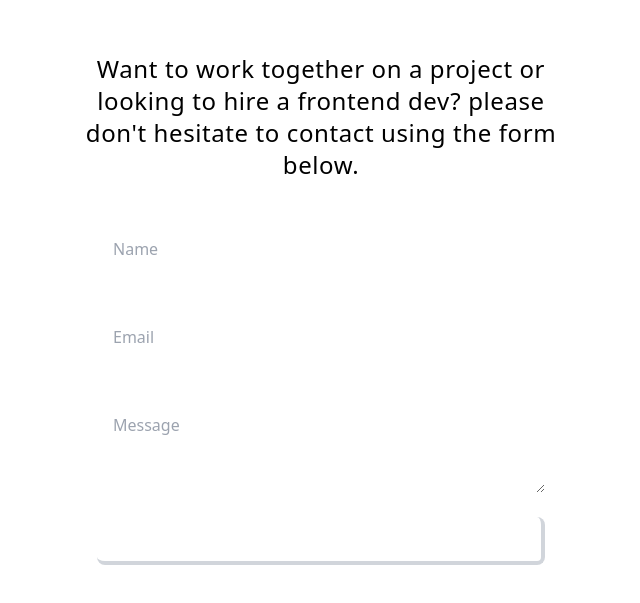
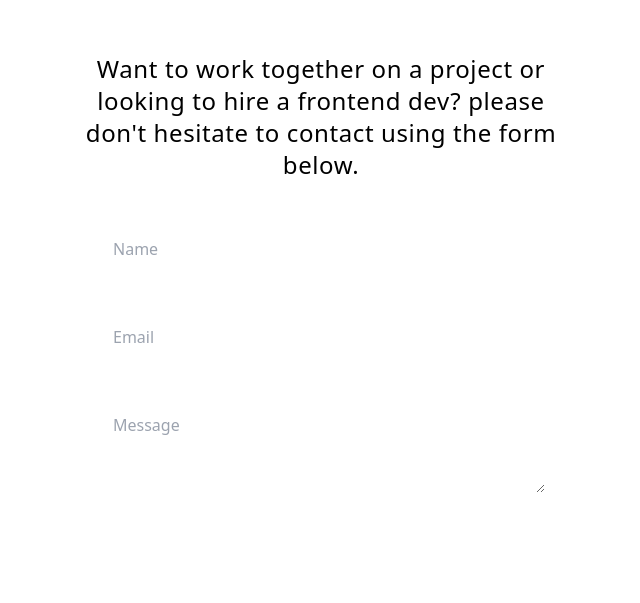
Before and after one commit to skystanoyevitch/sky-portfolio, a React (Create React App) app: page / in a window 1280 px wide. Shown: the part 2380-2983 px from the top of the page, without its empty margins (319-959 px from the left). Built offline with nearby package versions, Linux system fonts and the light colour scheme.

Commit message:
removed border and added hover effect

```diff
--- a/src/Pages/Home/Components/ContactComponent.jsx
+++ b/src/Pages/Home/Components/ContactComponent.jsx
@@ -116,7 +116,7 @@ function ContactComponent() {
 						<button
 							type="submit"
 							value="submit"
-							className="md:py-2 w-full text-lg text-white font-poppins py-1 my-6 md:mx-0 rounded-lg bg-gradient-to-r from-cyan-500 via-indigo-500 to-[#e75d48] border-b-2 border-r-2 md:border-b-4 md:border-r-4 border-[#9CCDE9]"
+							className="md:py-2 w-full text-lg text-white font-poppins py-1 my-6 md:mx-0 rounded-lg bg-gradient-to-r from-cyan-500 via-indigo-500 to-[#e75d48] md:hover:border-b-4 md:hover:border-r-4 border-[#9CCDE9] transition-all"
 						>
 							Send
 						</button>
```
